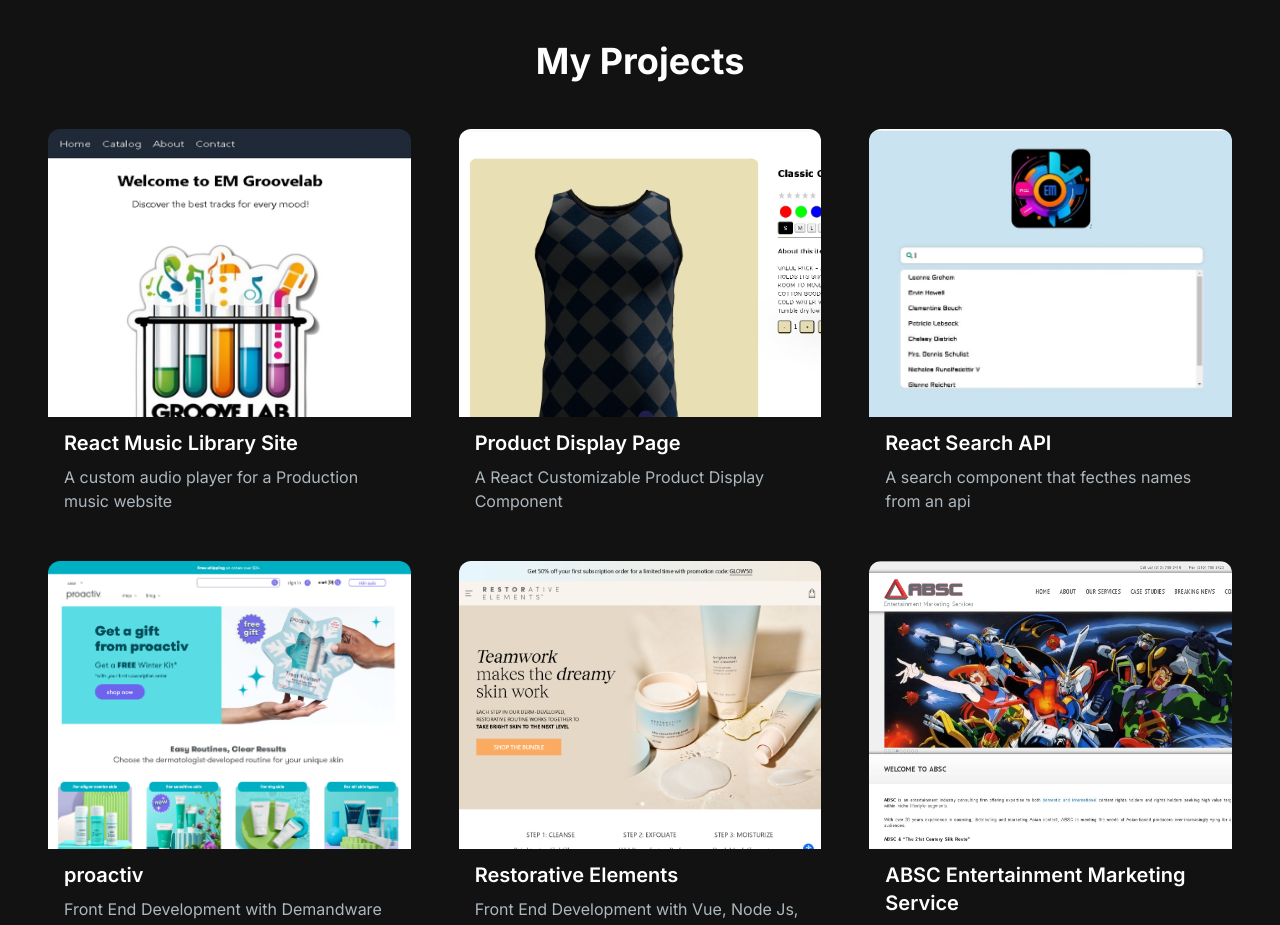
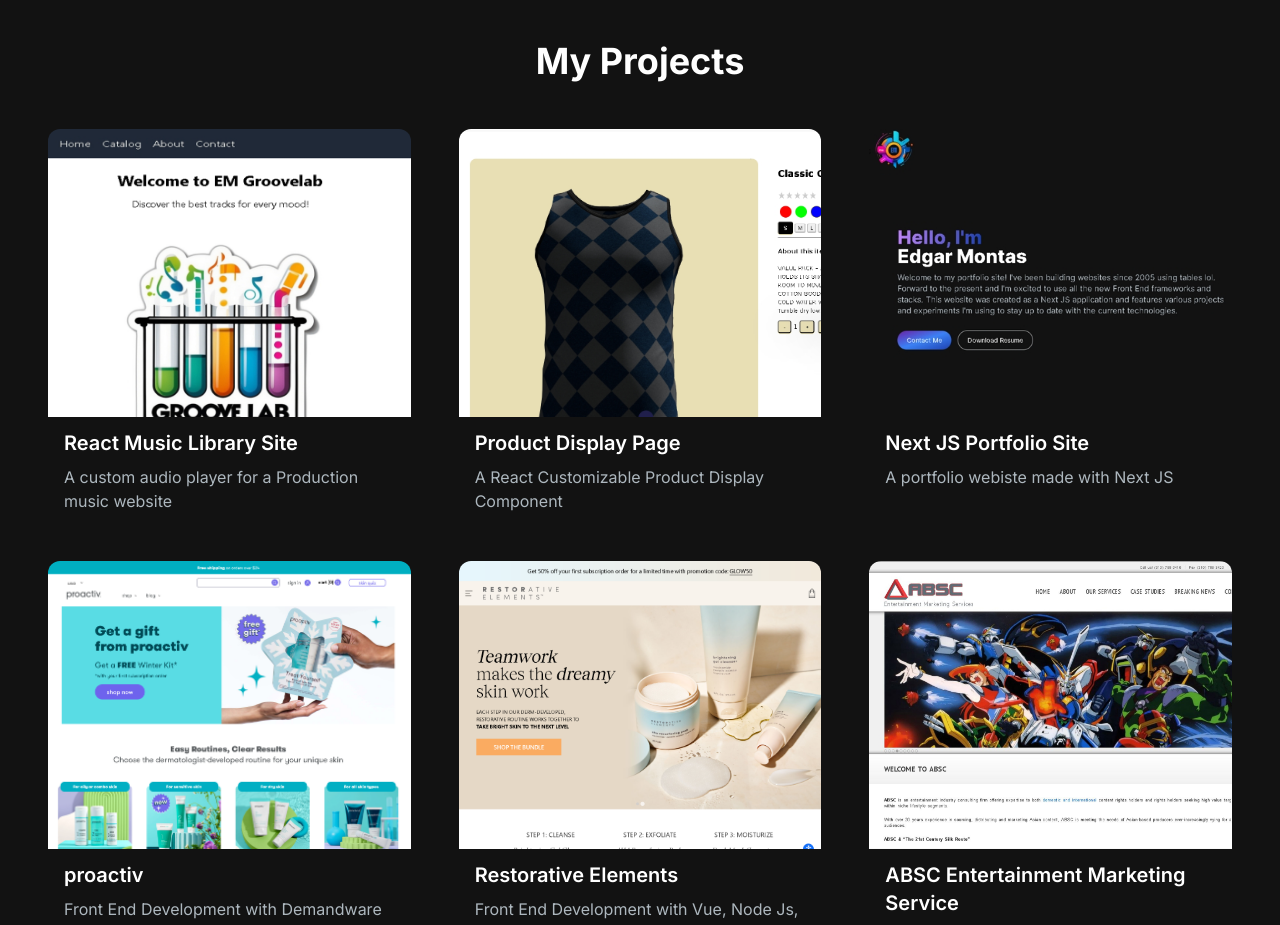
Before and after one commit to emontas/em-portfolio, a Next.js app: page / in a window 1280 px wide. Shown: the part 1260-2185 px from the top of the page. Built offline with nearby package versions, Linux system fonts and the light colour scheme.

Commit message:
Portfolio project files

```diff
--- a/app/components/ProjectsSection.jsx
+++ b/app/components/ProjectsSection.jsx
@@ -25,11 +25,11 @@
     },
     {
         id: 3,
-        title: "React Search API",
-        image: "/images/searchBarComponent.jpg",
-        description: "A search component that fecthes names from an api",
+        title: "Next JS Portfolio Site",
+        image: "/images/portfolio.jpg",
+        description: "A portfolio webiste made with Next JS",
         tag: ["All", "Web"],
-        gitUrl: "https://github.com/emontas/react-search-bar",
+        gitUrl: "https://github.com/emontas/em-portfolio/tree/master",
         previewURL: "/",
     },
 
```
Also changed, not shown: public/images/portfolio.jpg (added).
